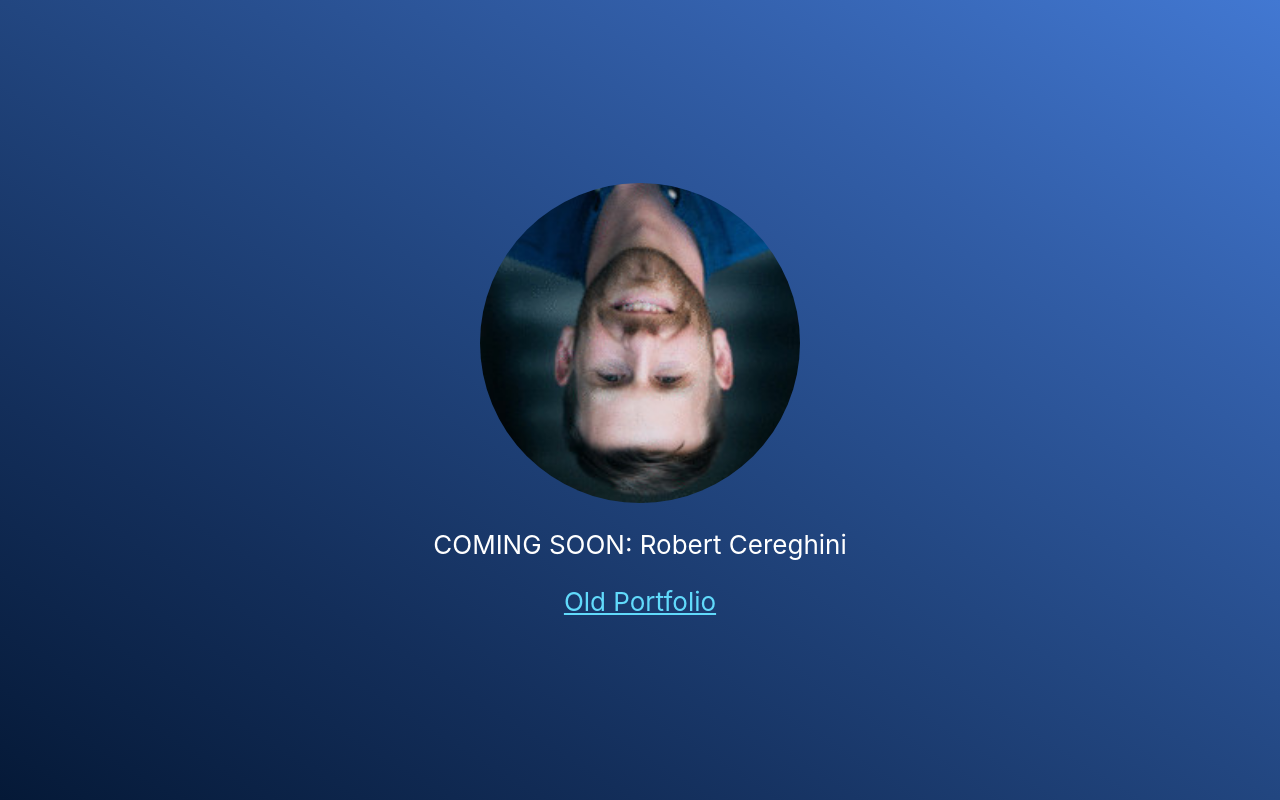
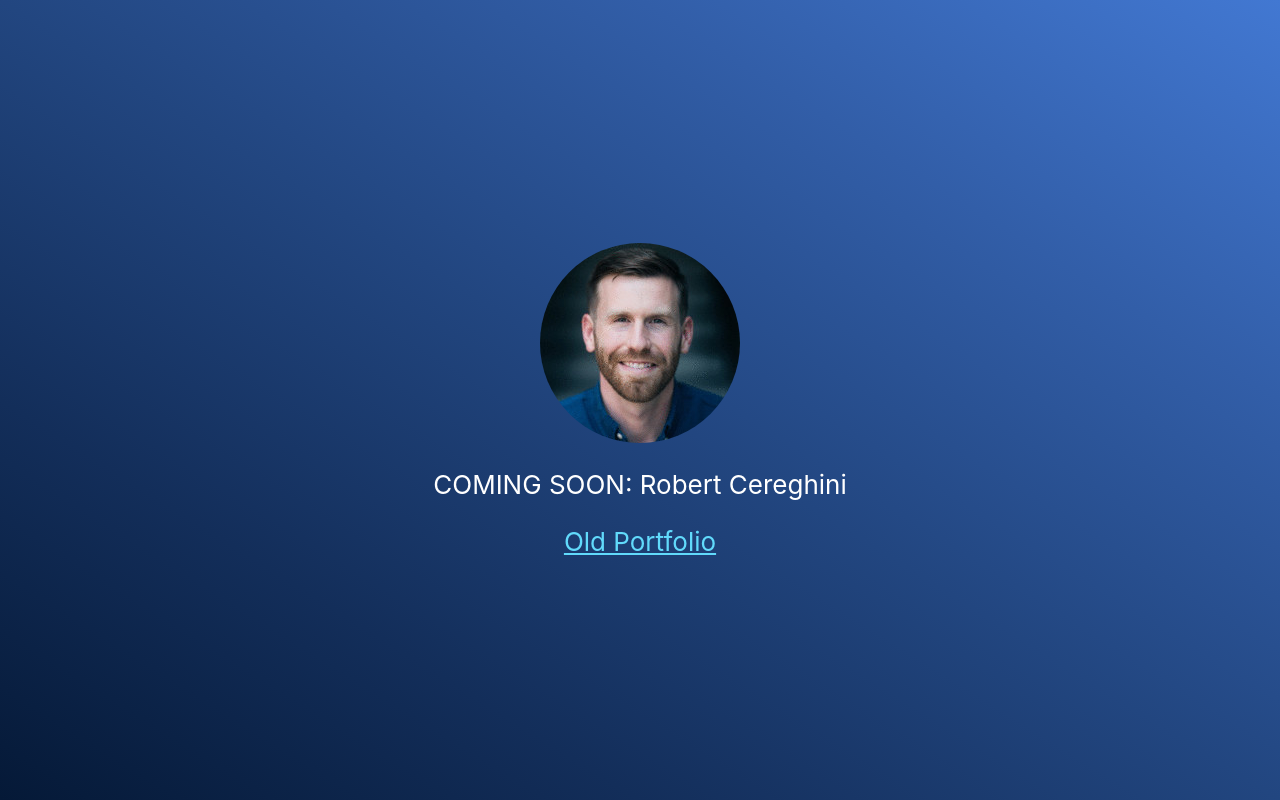
Before and after one commit to rcereghini/portfolio, a React (Create React App) app: page / in a window 1280 px wide. Built offline with nearby package versions, Linux system fonts and the light colour scheme.

Commit message:
removed spin class

```diff
--- a/src/App.js
+++ b/src/App.js
@@ -6,18 +6,9 @@ function App() {
 	return (
 		<div className="App">
 			<header className="App-header">
-        <img
-          src={logo}
-          className="App-logo"
-          alt="logo"
-          style={{ borderRadius: "50%" }}
-        />
+				<img src={logo} alt="logo" style={{ borderRadius: "50%" }} />
 				<p>COMING SOON: Robert Cereghini</p>
-        <a
-          className="App-link"
-          href="https://rcereghini.github.io/"
-          target="_blank"
-        >
+				<a className="App-link" href="https://rcereghini.github.io/" target="_blank">
 					Old Portfolio
 				</a>
 			</header>
```
Lines whose indentation alone changed are shown as unchanged.
